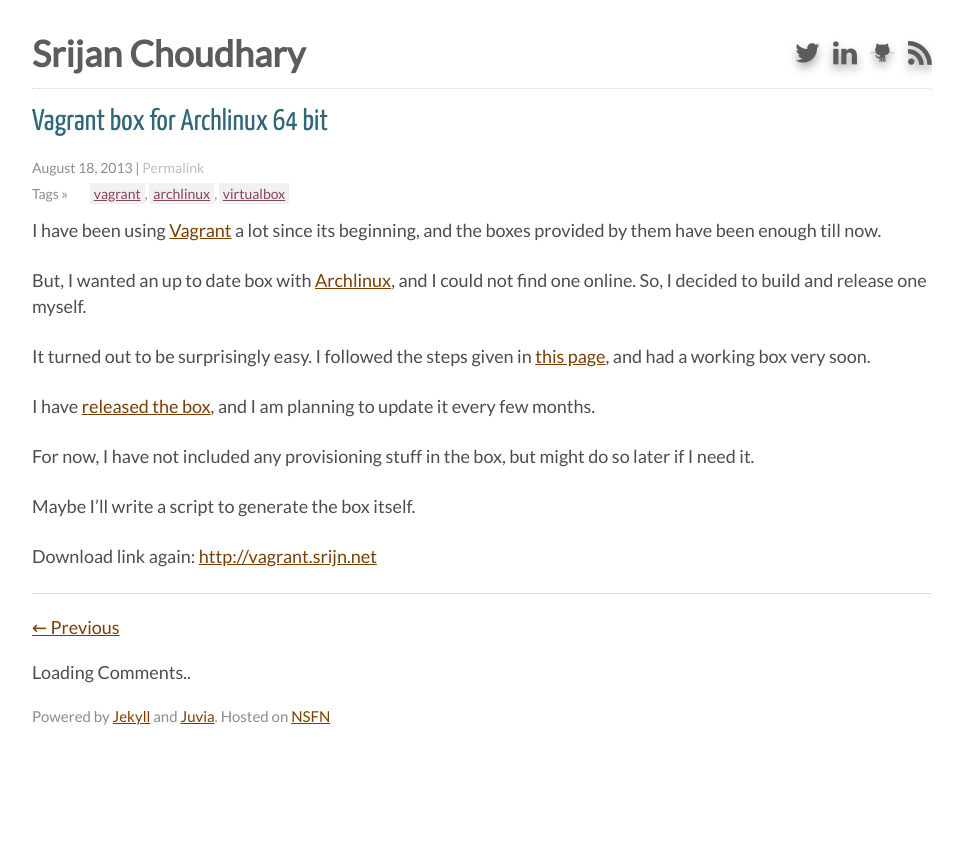
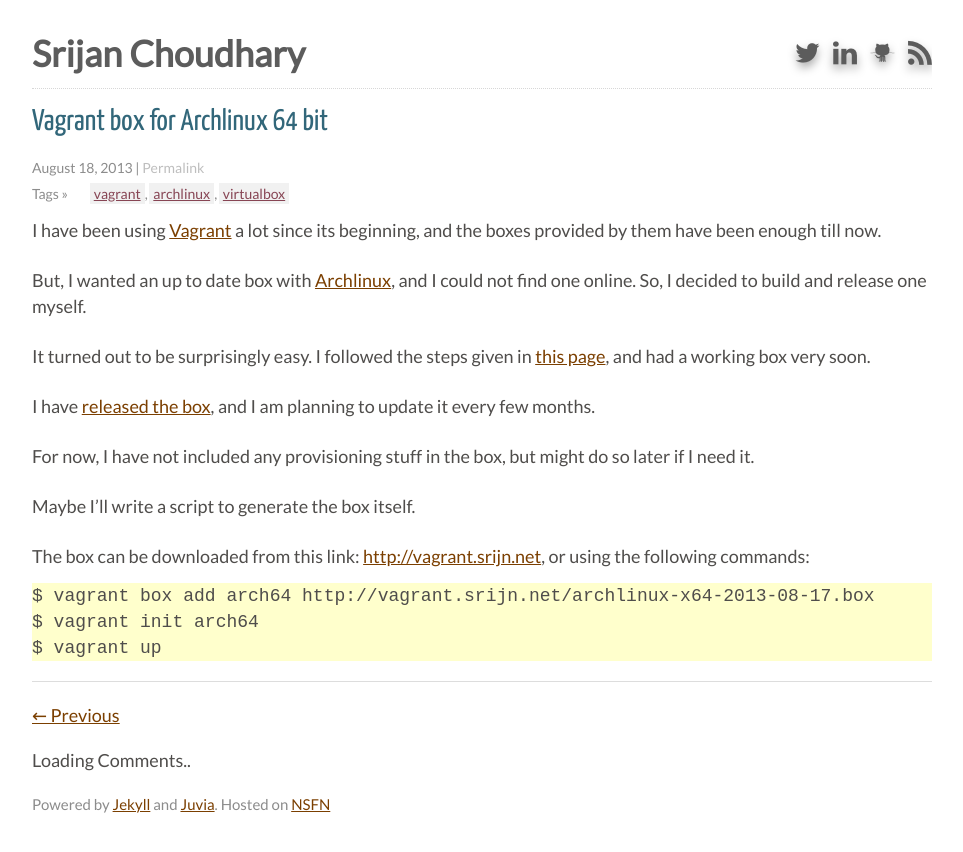
Before and after one commit to srijan/srijan_blog, a Jekyll site: the page built from _posts/2013-08-18-vagrant-box-for-archlinux.md, in a window 1280 px wide. Shown: the top 852 px of the page, without its empty margins (158-1121 px from the left). Built offline with Jekyll 4.4.1, drawn with Linux system fonts in a browser that asks for light colours; comment, search, counter and statistics services are not loaded.

Commit message:
Update vagrant post with download command

```diff
--- a/_posts/2013-08-18-vagrant-box-for-archlinux.md
+++ b/_posts/2013-08-18-vagrant-box-for-archlinux.md
@@ -18,7 +18,11 @@
 
 Maybe I'll write a script to generate the box itself.
 
-Download link again: [http://vagrant.srijn.net][4]
+The box can be downloaded from this link: [http://vagrant.srijn.net][4], or using the following commands:
+
+    $ vagrant box add arch64 http://vagrant.srijn.net/archlinux-x64-2013-08-17.box
+    $ vagrant init arch64
+    $ vagrant up
 
 [1]: http://www.vagrantup.com/
 [2]: https://www.archlinux.org/
```
